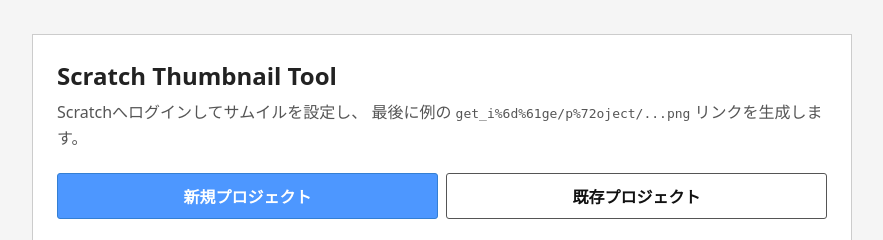
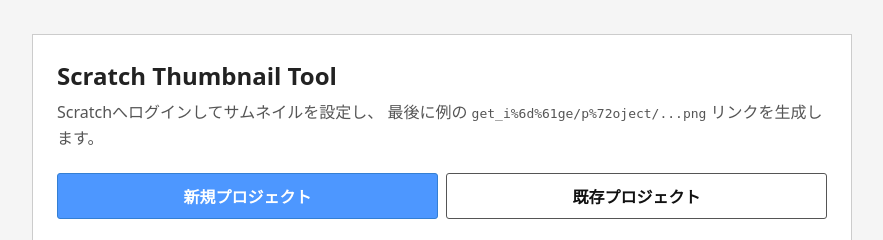
Before and after one commit to ritsu1000000-maker/A, a Flask app: page / in a window 1280 px wide. Shown: the top 240 px of the page, without its empty margins (198-1081 px from the left). Run offline with Flask 3, Linux system fonts and the light colour scheme; some libraries are stand-ins or nearby versions.

Commit message:
Fix UI typo

```diff
--- a/templates/index.html
+++ b/templates/index.html
@@ -36,7 +36,7 @@ textarea{min-height:105px;resize:vertical;font-family:Consolas,monospace;font-si
 <main>
 <h1>Scratch Thumbnail Tool</h1>
 <p class="lead">
-Scratchへログインしてサムイルを設定し、
+Scratchへログインしてサムネイルを設定し、
 最後に例の <code>get_i%6d%61ge/p%72oject/...png</code> リンクを生成します。
 </p>
 
```
